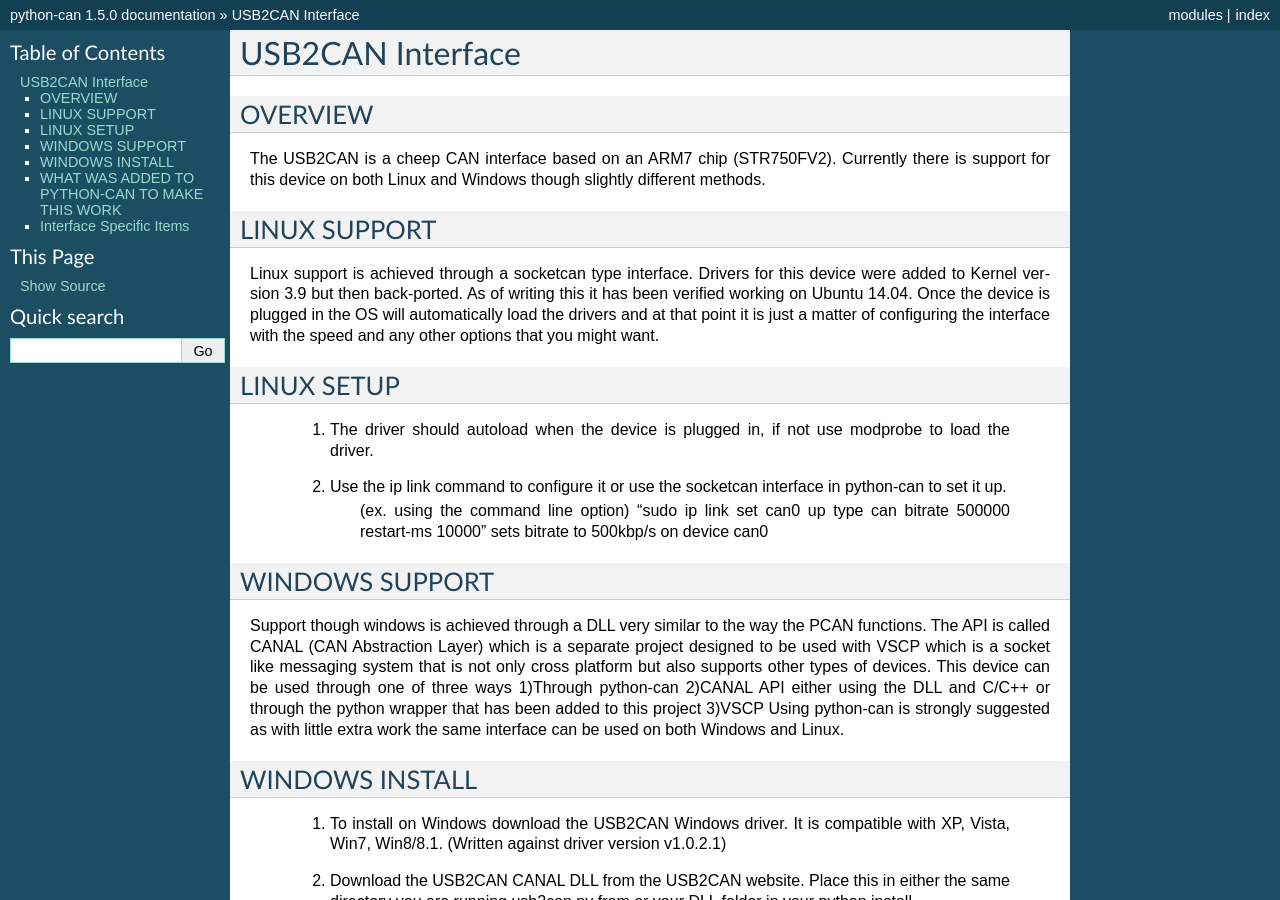
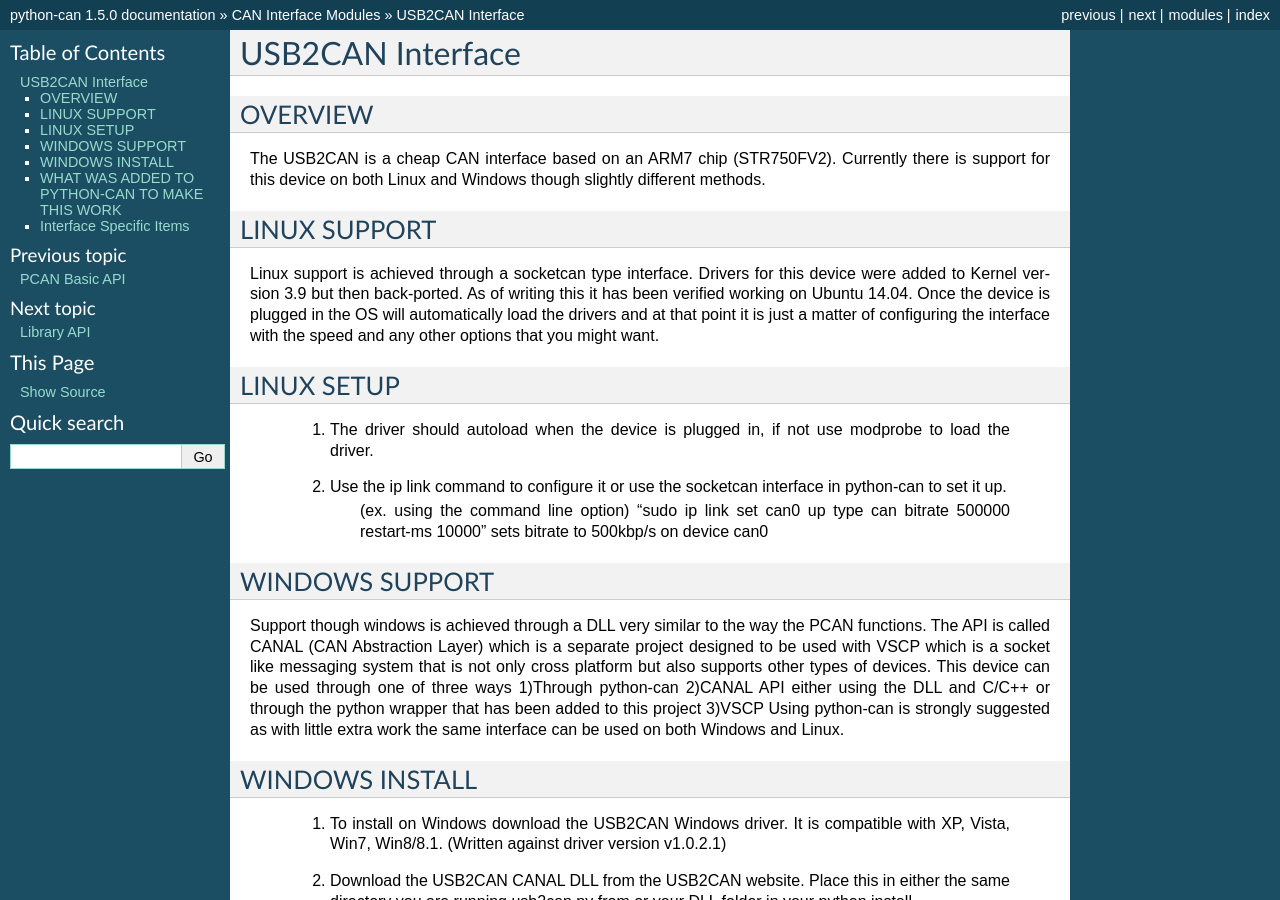
Before and after one commit to hardbyte/python-can, a Sphinx documentation site: the page built from doc/usb2can.rst, in a window 1280 px wide and 900 px high. Built offline with Sphinx 7.4.7, drawn with Linux system fonts in a browser that asks for light colours; some of the changed text lies outside the part shown.

Commit message:
Add link to usb2can docs

```diff
--- a/doc/interfaces.rst
+++ b/doc/interfaces.rst
@@ -11,5 +11,6 @@ Found under ``can.interfaces`` are the implementations for each backend:
     serial
     ixxat
     pcan
+    usb2can
 
 These interfaces define the low level interface to the physical controller area network.
--- a/doc/usb2can.rst
+++ b/doc/usb2can.rst
@@ -4,7 +4,7 @@ USB2CAN Interface
 OVERVIEW
 --------
 
-The USB2CAN is a cheep CAN interface based on an ARM7 chip (STR750FV2).  Currently there is support for this device on both Linux and Windows though slightly different methods.
+The USB2CAN is a cheap CAN interface based on an ARM7 chip (STR750FV2).  Currently there is support for this device on both Linux and Windows though slightly different methods.
 
 LINUX SUPPORT
 -------------
```
